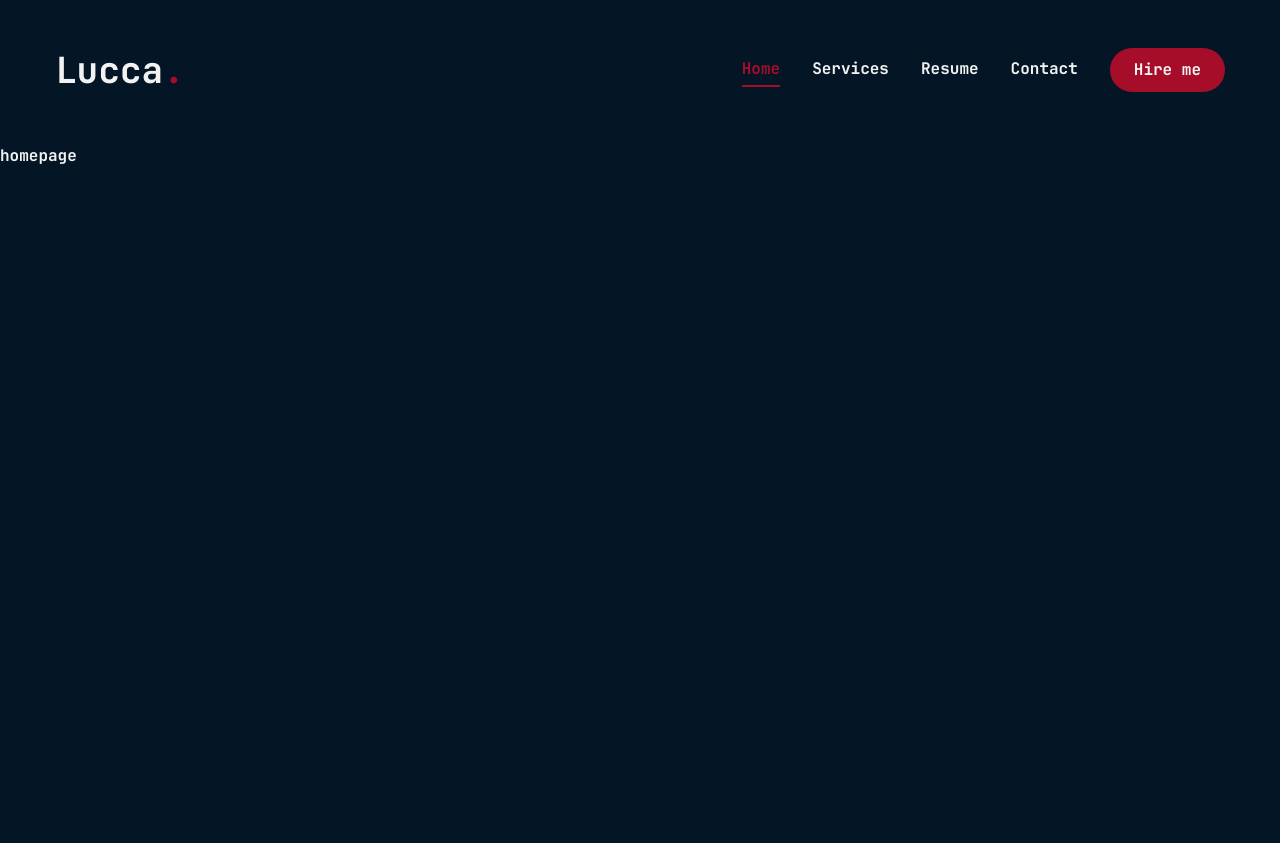
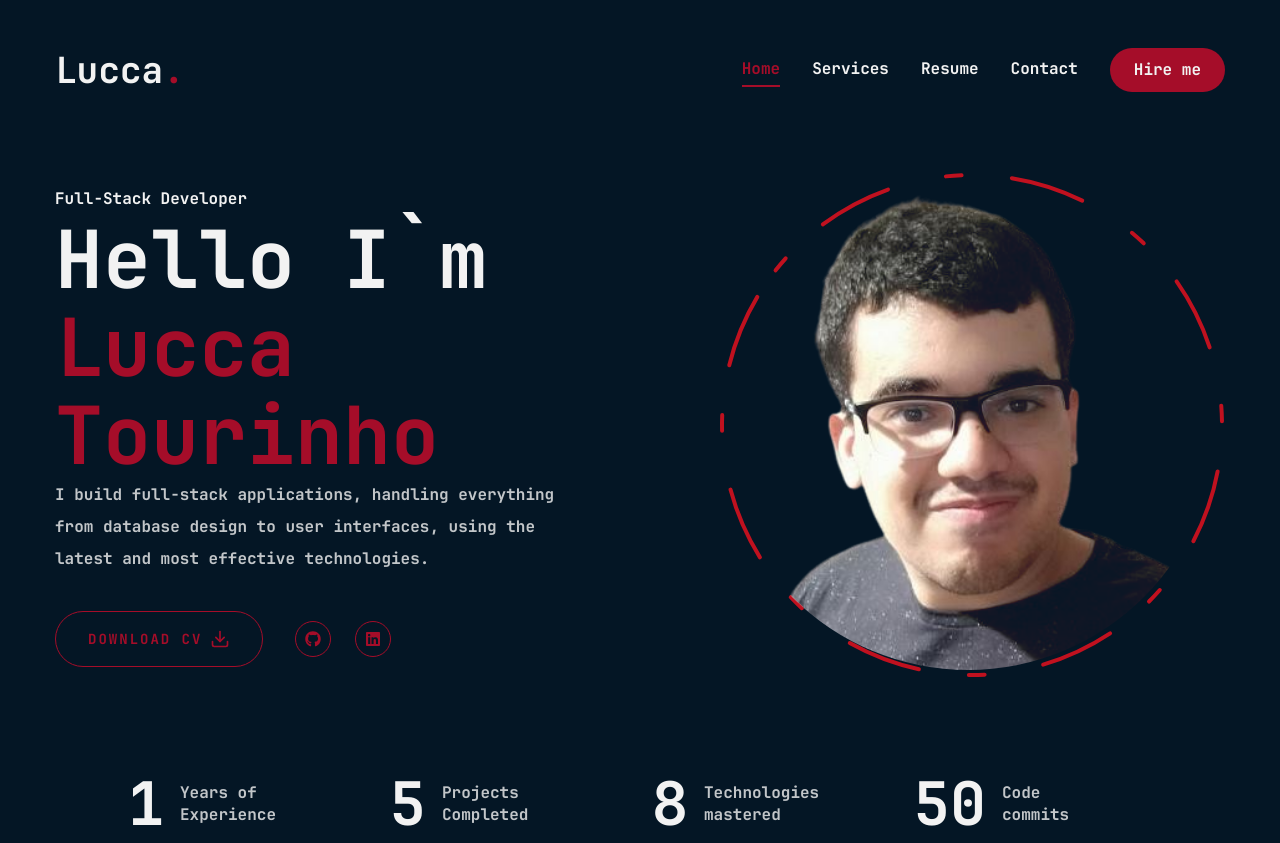
Before and after one commit to LuccaTourinho/MyPortifolio, a Next.js app: page / in a window 1280 px wide. Before the commit the page ends 800 px from the top, so only its background shows below. Built offline with nearby package versions, Linux system fonts and the light colour scheme.

Commit message:
Quase terminando homepage

```diff
--- a/package.json
+++ b/package.json
@@ -23,6 +23,7 @@
     "lucide-react": "^0.460.0",
     "next": "15.0.3",
     "react": "19.0.0-rc-66855b96-20241106",
+    "react-countup": "^6.5.3",
     "react-dom": "19.0.0-rc-66855b96-20241106",
     "react-icons": "^5.3.0",
     "tailwind-merge": "^2.5.4",
--- a/src/app/globals.css
+++ b/src/app/globals.css
@@ -6,4 +6,16 @@
   body {
     @apply font-jetBrainsMono bg-background text-foreground leading-loose;
   }
+
+  h1 {
+    @apply text-[48px] xl:text-[80px] leading-[1.1] font-semibold;
+  }
+
+  h2 {
+    @apply text-[36px] xl:text-[48px] leading-[1.1] font-semibold;
+  }
+
+  h3 {
+    @apply text-[20px] xl:text-[24px] leading-[1.1] font-semibold;
+  }
 }
--- a/src/app/page.tsx
+++ b/src/app/page.tsx
@@ -1,5 +1,54 @@
-export default function Home() {
+'use client';
+
+import Photo from "@/components/Photo";
+import Social from "@/components/Social";
+import Stats from "@/components/Stats";
+import { Button } from "@/components/ui/button";
+import { FiDownload } from "react-icons/fi";
+
+const Home = () => {
   return (
-    <main >homepage</main>
-  );
+    <section className="h-full">
+      <div className="container mx-auto h-full">
+        <div className="flex flex-col xl:flex-row items-center justify-between xl:pt-8 xl:pb-24">
+          {/* Text */}
+          <div className="text-center xl:text-left order-2 xl:order-none">
+            <span>Full-Stack Developer</span>
+            <h1>
+              Hello I`m <br/><span className="text-accent">Lucca Tourinho</span>
+            </h1>
+            <p className="max-w-[500px] mb-9 text-foreground/80">
+              I build full-stack applications, handling everything from database design to user interfaces, using the latest and most effective technologies.
+            </p>
+
+            {/* Button and Socials */}
+            <div className="flex flex-col xl:flex-row items-center gap-8">
+              <Button
+                variant={"outline"}
+                size={"lg"}
+                className="uppercase flex items-center gap-2"
+              >
+                <span>Download CV</span>
+                <FiDownload className="text-xl"/>
+              </Button>
+              <div className="mb-8 xl:mb-0">
+                <Social
+                  containerStyles={"flex gap-6"}
+                  iconStyles={"w-9 h-9 border border-accent rounded-full flex items-center justify-center text-accent text-base hover:bg-accent hover:text-foreground transition-all duration-500"}
+                />
+              </div>
+            </div>
+          </div>
+
+          {/* Photo */}
+          <div className="order-1 xl:order-none mb-8 xl:mb-0">
+            <Photo />
+          </div>
+        </div>
+      </div>
+      <Stats/>
+    </section>
+  )
 }
+
+export default Home
--- /dev/null
+++ b/src/components/Photo.tsx
@@ -0,0 +1,75 @@
+'use client';
+
+import { motion } from "framer-motion";
+import Image from "next/image";
+
+const Photo = () => {
+  return (
+    <div className="w-full h-full relative">
+      <motion.div
+        initial={{opacity: 0}}
+        animate={{
+            opacity: 1,
+            transition: {
+                delay: 2,
+                duration: 0.4,
+                ease: "easeIn",
+            }
+        }}
+    >
+        {/* Image */}
+        <motion.div
+            initial={{opacity: 0}}
+            animate={{
+                opacity: 1,
+                transition: {
+                    delay: 2.4,
+                    duration: 0.4,
+                    ease: "easeInOut",
+                }
+            }}
+            className="w-[298px] h-[298px] xl:w-[498px] xl:h-[498px] mix-blend-lighten absolute"
+        >
+            <Image
+                src={"/photo.png"}
+                alt={"Lucca Tourinho"}
+                priority
+                quality={100}
+                fill
+                className="object-contain rounded-full"
+            />
+        </motion.div>
+
+        {/* Circle */}
+        <motion.svg
+            className={"w-[300px] xl:w-[506px] h-[300px] xl:h-[506px]"}
+            fill={"transparent"}
+            viewBox={"0 0 506 506"}
+            xmlns={"http://www.w3.org/2000/svg"}
+        >
+            <motion.circle
+                cx={"253"}
+                cy={"253"}
+                r={"250"}
+                stroke={"#c0111f"}
+                strokeWidth={"4"}
+                strokeLinecap={"round"}
+                strokeLinejoin={"round"}
+                initial={{strokeDasharray: "24 10 0 0"}}
+                animate={{
+                    strokeDasharray: ["15 120 25 25", "16 25 92 72", "4 250 22 22"],
+                    rotate: [120, 360],
+                }}
+                transition={{
+                    duration: 20,
+                    repeat: Infinity,
+                    repeatType: "reverse",
+                }}
+            />
+        </motion.svg>
+      </motion.div>
+    </div>
+  )
+}
+
+export default Photo;
--- /dev/null
+++ b/src/components/Social.tsx
@@ -0,0 +1,30 @@
+'use client';
+
+import Link from "next/link";
+import { FaGithub, FaLinkedin } from "react-icons/fa";
+
+const socials = [
+    {icon: <FaGithub />, path: "https://github.com/LuccaTourinho"},
+    {icon: <FaLinkedin />, path: "https://www.linkedin.com/in/luccatourinho/"}
+]
+
+interface SocialProps {
+    containerStyles: string;
+    iconStyles: string;
+  }
+
+const Social = ({ containerStyles, iconStyles }: SocialProps) => {
+  return (
+    <div className={containerStyles}>
+      {socials.map((item, index) => {
+        return (
+            <Link key={index} href={item.path} className={iconStyles}>
+                {item.icon}
+            </Link>
+        );
+    })}
+    </div>
+  );
+}
+
+export default Social;
--- /dev/null
+++ b/src/components/Stats.tsx
@@ -0,0 +1,43 @@
+'use client';
+
+import CountUp from "react-countup";
+
+const stats = [
+  {
+    num: 1,
+    text: "Years of Experience"
+  },
+  {
+    num: 5,
+    text: "Projects Completed"
+  },
+  {
+    num: 8,
+    text: "Technologies mastered"
+  },
+  {
+    num: 50,
+    text: "Code commits"
+  }
+]
+
+const Stats = () => {
+  return (
+    <section className="pt-4 pb-12 xl:pt-0 xl:pb-0">
+      <div className="container mx-auto ">
+        <div className="grid grid-cols-2 gap-6 xl:grid-cols-4 max-w-[80vw] mx-auto">
+          {stats.map((item, index)=> { return (
+            <div key={index} className="flex flex-1 items-center justify-center gap-4 xl:justify-start">
+              <CountUp end={item.num} duration={5} delay={2} className="text-4xl xl:text-6xl font-extrabold"/>
+              <p className={`${item.text.length < 15 ? "max-w-[100px]" : "max-w-[150px]"} leading-snug text-foreground/80`}>
+                {item.text}
+              </p>
+            </div>
+          )})}
+        </div>
+      </div>
+    </section>
+  )
+}
+
+export default Stats
```
Also changed, not shown: public/photo.png (added), 1 other file (tests, documents, lock files or other folders).
